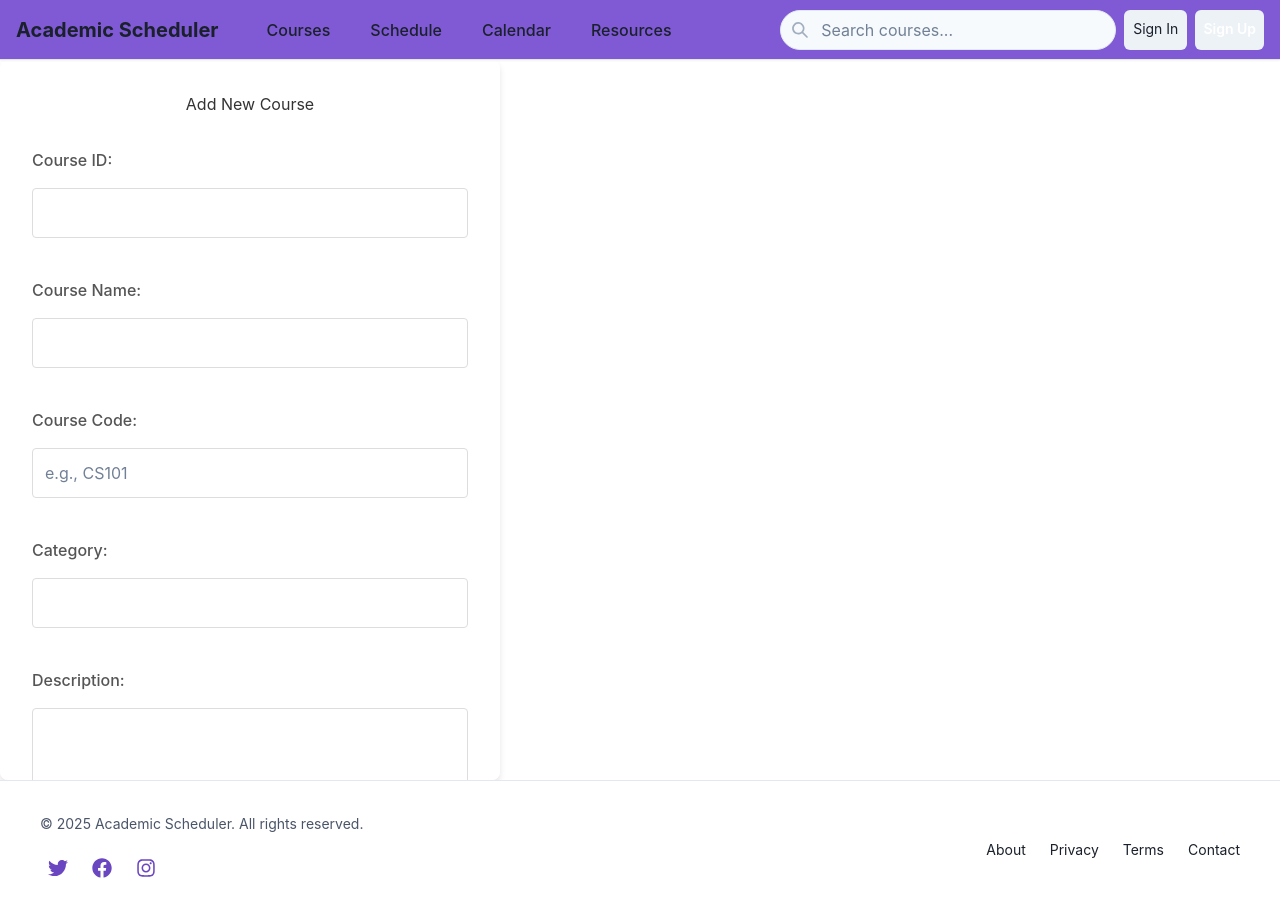
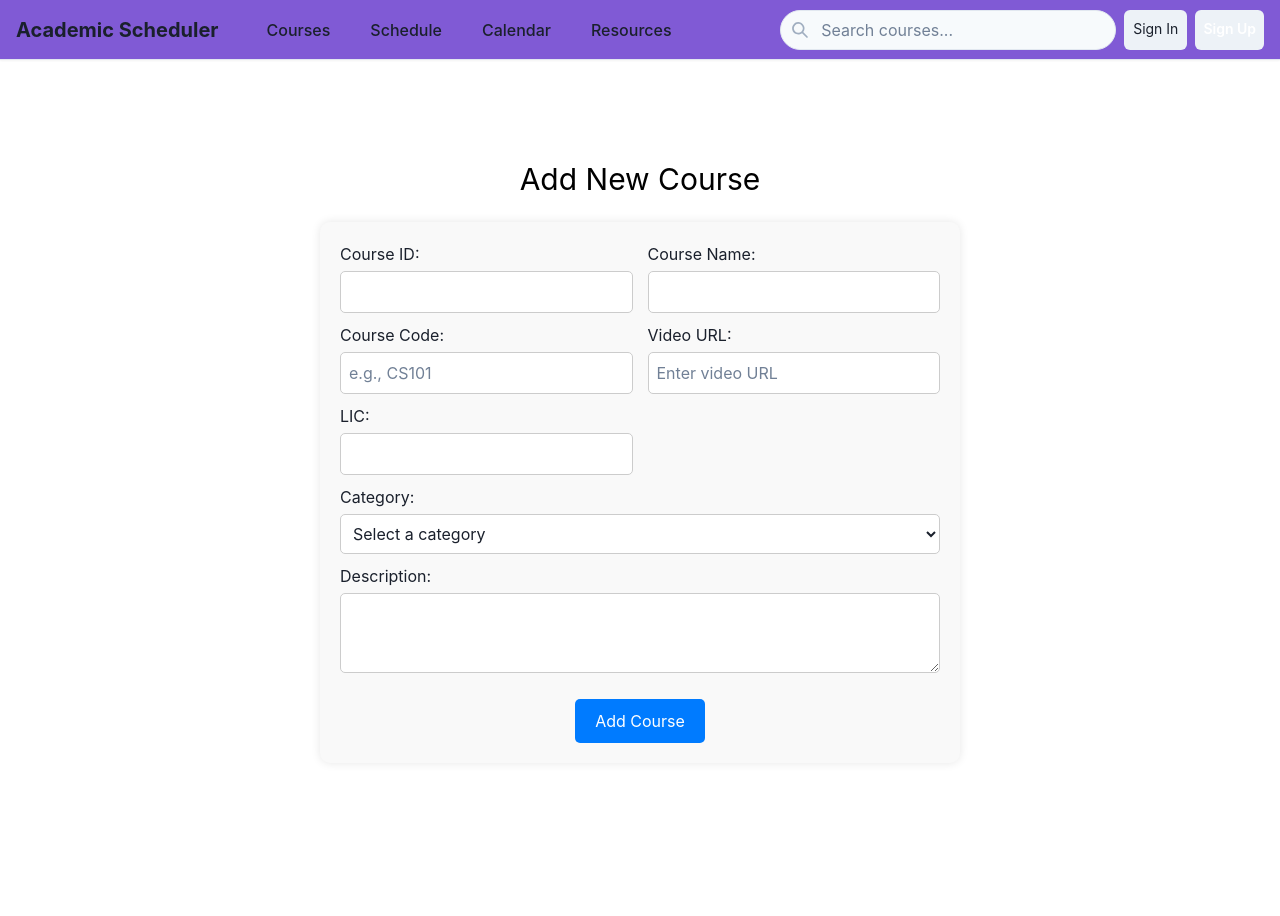
Before and after one commit to VoidEngineers/Academic_Scheduler, a React (Vite) app in the folder source/frontend/: page /admin/courses/form in a window 1280 px wide. After the commit the page ends 800 px from the top, so only its background shows below. Built offline with nearby package versions, Linux system fonts and the light colour scheme.

Commit message:
update css

```diff
--- a/source/frontend/src/pages/CourseForm/CourseForm.tsx
+++ b/source/frontend/src/pages/CourseForm/CourseForm.tsx
@@ -1,6 +1,7 @@
 import React, { useState } from 'react';
 import { useNavigate } from 'react-router-dom';
 import './CourseForm.css';
+import { Text } from "@chakra-ui/react";
 
 interface FormErrors {
   courseId?: string;
@@ -27,6 +28,9 @@ const CourseForm: React.FC = () => {
   const [errors, setErrors] = useState<FormErrors>({});
   const [touched, setTouched] = useState<Record<string, boolean>>({});
 
+  // Category options
+  const categoryOptions = ['IT', 'Sinhala', 'Science', 'English'];
+
   const validateField = (name: string, value: string): string => {
     switch (name) {
       case 'courseId':
@@ -47,7 +51,6 @@ const CourseForm: React.FC = () => {
 
       case 'category':
         if (!value) return 'Category is required';
-        if (value.length < 2) return 'Category must be at least 2 characters';
         return '';
 
       case 'courseDescription':
@@ -61,7 +64,6 @@ const CourseForm: React.FC = () => {
         return '';
 
       case 'videoUrl':
-        // No validation for video URL
         return '';
 
       default:
@@ -69,7 +71,7 @@ const CourseForm: React.FC = () => {
     }
   };
 
-  const handleChange = (e: React.ChangeEvent<HTMLInputElement | HTMLTextAreaElement>) => {
+  const handleChange = (e: React.ChangeEvent<HTMLInputElement | HTMLTextAreaElement | HTMLSelectElement>) => {
     const { name, value } = e.target;
     setFormData(prev => ({ ...prev, [name]: value }));
 
@@ -79,7 +81,7 @@ const CourseForm: React.FC = () => {
     }
   };
 
-  const handleBlur = (e: React.FocusEvent<HTMLInputElement | HTMLTextAreaElement>) => {
+  const handleBlur = (e: React.FocusEvent<HTMLInputElement | HTMLTextAreaElement | HTMLSelectElement>) => {
     const { name } = e.target;
     setTouched(prev => ({ ...prev, [name]: true }));
     const error = validateField(name, formData[name as keyof typeof formData]);
@@ -89,7 +91,6 @@ const CourseForm: React.FC = () => {
   const handleSubmit = (e: React.FormEvent) => {
     e.preventDefault();
 
-    // Validate all fields
     const newErrors: FormErrors = {};
     Object.keys(formData).forEach(key => {
       const error = validateField(key, formData[key as keyof typeof formData]);
@@ -97,146 +98,159 @@ const CourseForm: React.FC = () => {
     });
 
     if (Object.keys(newErrors).length === 0) {
-      // Form is valid, proceed with submission
       console.log('Form submitted:', formData);
-      // Add your submission logic here
-
-      // Navigate to course list page after successful submission
       navigate('/admin/courses/list');
     } else {
       setErrors(newErrors);
-      // Mark all fields as touched
-      const allTouched = Object.keys(formData).reduce((acc, key) => ({
-        ...acc,
-        [key]: true
-      }), {});
-      setTouched(allTouched);
+      setTouched(
+        Object.keys(formData).reduce((acc, key) => ({ ...acc, [key]: true }), {})
+      );
     }
   };
 
+  // Input field definitions
+  const inputFields = [
+    { label: 'Course ID', name: 'courseId', type: 'text' },
+    { label: 'Course Name', name: 'courseName', type: 'text' },
+    { label: 'Course Code', name: 'courseCode', type: 'text', placeholder: 'e.g., CS101' },
+    { label: 'Video URL', name: 'videoUrl', type: 'url', placeholder: 'Enter video URL' },
+    { label: 'LIC', name: 'lic', type: 'text' }
+  ];
+
+  // Create pairs of fields for two-column layout
+  const fieldPairs = [];
+  for (let i = 0; i < inputFields.length; i += 2) {
+    fieldPairs.push(inputFields.slice(i, i + 2));
+  }
+
   return (
-    <div className="course-form-container">
-      <h2>Add New Course</h2>
-      <form className="course-form" onSubmit={handleSubmit}>
-        <div className="form-group">
-          <label htmlFor="courseId">Course ID:</label>
+    <div style={{
+      display: 'flex',
+      justifyContent: 'center',
+      alignItems: 'center',
+      height: '100vh',
+      flexDirection: 'column'
+    }}>
+      <Text fontSize='30px' color='black' textAlign='center'>Add New Course</Text>
+      <form
+        onSubmit={handleSubmit}
+        style={{
+          width: '50%',
+          backgroundColor: '#f9f9f9',
+          padding: '20px',
+          borderRadius: '10px',
+          boxShadow: '0 0 10px rgba(0, 0, 0, 0.1)',
+          display: 'flex',
+          flexDirection: 'column',
+          alignItems: 'center',
+          marginTop: '20px'
+        }}
+      >
+        {/* Render field pairs in rows */}
+        {fieldPairs.map((pair, index) => (
+          <div key={index} style={{
+            width: '100%',
+            display: 'flex',
+            justifyContent: 'space-between',
+            gap: '15px',
+            marginBottom: '10px'
+          }}>
+            {pair.map(({ label, name, type, placeholder }) => (
+              <div key={name} style={{ flex: 1 }}>
+                <label htmlFor={name} style={{ display: 'block', marginBottom: '5px' }}>{label}:</label>
                 <input
-            type="text"
-            id="courseId"
-            name="courseId"
-            value={formData.courseId}
+                  type={type}
+                  id={name}
+                  name={name}
+                  value={formData[name as keyof typeof formData]}
                   onChange={handleChange}
                   onBlur={handleBlur}
-            className={touched.courseId && errors.courseId ? 'error' : ''}
+                  placeholder={placeholder}
+                  style={{
+                    width: '100%',
+                    padding: '8px',
+                    border: `1px solid ${errors[name as keyof FormErrors] ? 'red' : '#ccc'}`,
+                    borderRadius: '5px'
+                  }}
                   required
                 />
-          {touched.courseId && errors.courseId && (
-            <span className="error-message">{errors.courseId}</span>
+                {touched[name] && errors[name as keyof FormErrors] && (
+                  <span style={{ color: 'red', fontSize: '12px' }}>{errors[name as keyof FormErrors]}</span>
                 )}
               </div>
+            ))}
+            {/* If we have an odd number of fields, add an empty div to maintain layout */}
+            {pair.length === 1 && <div style={{ flex: 1 }}></div>}
+          </div>
+        ))}
 
-        <div className="form-group">
-          <label htmlFor="courseName">Course Name:</label>
-          <input
-            type="text"
-            id="courseName"
-            name="courseName"
-            value={formData.courseName}
-            onChange={handleChange}
-            onBlur={handleBlur}
-            className={touched.courseName && errors.courseName ? 'error' : ''}
-            required
-          />
-          {touched.courseName && errors.courseName && (
-            <span className="error-message">{errors.courseName}</span>
-          )}
-        </div>
-
-        <div className="form-group">
-          <label htmlFor="courseCode">Course Code:</label>
-          <input
-            type="text"
-            id="courseCode"
-            name="courseCode"
-            value={formData.courseCode}
-            onChange={handleChange}
-            onBlur={handleBlur}
-            className={touched.courseCode && errors.courseCode ? 'error' : ''}
-            placeholder="e.g., CS101"
-            required
-          />
-          {touched.courseCode && errors.courseCode && (
-            <span className="error-message">{errors.courseCode}</span>
-          )}
-        </div>
-
-        <div className="form-group">
-          <label htmlFor="category">Category:</label>
-          <input
-            type="text"
+        {/* Category dropdown in its own row */}
+        <div style={{ width: '100%', marginBottom: '10px' }}>
+          <label htmlFor="category" style={{ display: 'block', marginBottom: '5px' }}>Category:</label>
+          <select
             id="category"
             name="category"
             value={formData.category}
             onChange={handleChange}
             onBlur={handleBlur}
-            className={touched.category && errors.category ? 'error' : ''}
+            style={{
+              width: '100%',
+              padding: '8px',
+              border: `1px solid ${errors.category ? 'red' : '#ccc'}`,
+              borderRadius: '5px',
+              backgroundColor: 'white'
+            }}
             required
-          />
+          >
+            <option value="" disabled>Select a category</option>
+            {categoryOptions.map(option => (
+              <option key={option} value={option}>
+                {option}
+              </option>
+            ))}
+          </select>
           {touched.category && errors.category && (
-            <span className="error-message">{errors.category}</span>
+            <span style={{ color: 'red', fontSize: '12px' }}>{errors.category}</span>
           )}
         </div>
 
-        <div className="form-group">
-          <label htmlFor="courseDescription">Description:</label>
+        {/* Description textarea */}
+        <div style={{ width: '100%', marginBottom: '10px' }}>
+          <label htmlFor="courseDescription" style={{ display: 'block', marginBottom: '5px' }}>Description:</label>
           <textarea
             id="courseDescription"
             name="courseDescription"
             value={formData.courseDescription}
             onChange={handleChange}
             onBlur={handleBlur}
-            className={touched.courseDescription && errors.courseDescription ? 'error' : ''}
+            style={{
+              width: '100%',
+              padding: '8px',
+              border: `1px solid ${errors.courseDescription ? 'red' : '#ccc'}`,
+              borderRadius: '5px',
+              minHeight: '80px'
+            }}
             required
           />
           {touched.courseDescription && errors.courseDescription && (
-            <span className="error-message">{errors.courseDescription}</span>
+            <span style={{ color: 'red', fontSize: '12px' }}>{errors.courseDescription}</span>
           )}
         </div>
 
-        <div className="form-group">
-          <label htmlFor="videoUrl">Video URL:</label>
-          <input
-            type="url"
-            id="videoUrl"
-            name="videoUrl"
-            value={formData.videoUrl}
-            onChange={handleChange}
-            onBlur={handleBlur}
-            className={touched.videoUrl && errors.videoUrl ? 'error' : ''}
-            placeholder="Enter video URL"
-          />
-          {touched.videoUrl && errors.videoUrl && (
-            <span className="error-message">{errors.videoUrl}</span>
-          )}
-        </div>
-
-        <div className="form-group">
-          <label htmlFor="lic">LIC:</label>
-          <input
-            type="text"
-            id="lic"
-            name="lic"
-            value={formData.lic}
-            onChange={handleChange}
-            onBlur={handleBlur}
-            className={touched.lic && errors.lic ? 'error' : ''}
-          />
-          {touched.lic && errors.lic && (
-            <span className="error-message">{errors.lic}</span>
-          )}
-        </div>
-
-        <button type="submit" className="submit-button">Add Course</button>
+        <button
+          type="submit"
+          style={{
+            padding: '10px 20px',
+            backgroundColor: '#007BFF',
+            color: 'white',
+            border: 'none',
+            borderRadius: '5px',
+            cursor: 'pointer',
+            marginTop: '10px'
+          }}
+        >
+          Add Course
+        </button>
       </form>
     </div>
   );
--- a/source/frontend/src/pages/CourseList/CourseList.tsx
+++ b/source/frontend/src/pages/CourseList/CourseList.tsx
@@ -1,6 +1,6 @@
 import React, { useState } from 'react';
 import './CourseList.css';
-import UpdateCourseForm from '../CourseForm/UpdateCourseForm';
+import UpdateCourseForm from '../CourseUpdate/UpdateCourseForm';
 
 interface Course {
   courseId: string;
--- /dev/null
+++ b/source/frontend/src/pages/CourseUpdate/UpdateCourseForm.css
@@ -0,0 +1,157 @@
+.course-form-container {
+  background-color: #ffffff;
+  padding: 2rem;
+  border-radius: 8px;
+  box-shadow: 0 2px 4px rgba(0, 0, 0, 0.1);
+  max-width: 600px;
+  width: 100%;
+  height: 90vh; /* Adjust height so it doesn't overflow */
+  max-height: 90vh; /* Prevent it from growing too big */
+  overflow-y: auto; /* Enable vertical scrolling */
+  position: relative;
+  display: flex;
+  flex-direction: column;
+}
+
+/* Ensure the form itself can grow and scroll */
+.course-form {
+  flex-grow: 1;
+  overflow-y: auto;
+  display: flex;
+  flex-direction: column;
+  gap: 1rem;
+}
+
+/* Ensure page itself is scrollable */
+html, body {
+  height: 100%;
+  margin: 0;
+  padding: 0;
+  overflow-y: auto;
+}
+
+/* If the button is getting cut off, ensure it's visible */
+.form-actions {
+  display: flex;
+  gap: 1rem;
+  margin-top: auto; /* Pushes the buttons to the bottom */
+  padding-bottom: 1rem;
+}
+
+
+.form-header {
+  display: flex;
+  justify-content: space-between;
+  align-items: center;
+  margin-bottom: 1.5rem;
+}
+
+.form-header h2 {
+  margin: 0;
+  color: #333;
+  font-size: 1.5rem;
+}
+
+.close-button {
+  background: none;
+  border: none;
+  font-size: 1.5rem;
+  color: #666;
+  cursor: pointer;
+  padding: 0.5rem;
+  line-height: 1;
+  transition: color 0.2s;
+}
+
+.close-button:hover {
+  color: #333;
+}
+
+.course-form {
+  display: flex;
+  flex-direction: column;
+  gap: 1rem;
+}
+
+.form-group {
+  display: flex;
+  flex-direction: column;
+  gap: 0.5rem;
+}
+
+.form-group label {
+  font-weight: 500;
+  color: #555;
+}
+
+.form-group input,
+.form-group textarea {
+  padding: 0.75rem;
+  border: 1px solid #ddd;
+  border-radius: 4px;
+  font-size: 1rem;
+  transition: border-color 0.2s;
+}
+
+.form-group input:focus,
+.form-group textarea:focus {
+  outline: none;
+  border-color: #4a90e2;
+}
+
+.form-group input:disabled {
+  background-color: #f5f5f5;
+  cursor: not-allowed;
+}
+
+.form-group textarea {
+  min-height: 100px;
+  resize: vertical;
+}
+
+.form-actions {
+  display: flex;
+  gap: 1rem;
+  margin-top: 1.5rem;
+}
+
+.submit-button,
+.cancel-button {
+  padding: 0.75rem 1.5rem;
+  border: none;
+  border-radius: 4px;
+  font-size: 1rem;
+  font-weight: 500;
+  cursor: pointer;
+  transition: background-color 0.2s;
+}
+
+.submit-button {
+  background-color: #4a90e2;
+  color: white;
+}
+
+.submit-button:hover {
+  background-color: #357abd;
+}
+
+.cancel-button {
+  background-color: #f5f5f5;
+  color: #666;
+}
+
+.cancel-button:hover {
+  background-color: #e0e0e0;
+}
+
+/* Error states */
+.form-group input.error,
+.form-group textarea.error {
+  border-color: #dc3545;
+}
+
+.error-message {
+  color: #dc3545;
+  font-size: 0.875rem;
+  margin-top: 0.25rem;
+}
--- a/source/frontend/src/pages/CourseForm/UpdateCourseForm.tsx
+++ b/source/frontend/src/pages/CourseUpdate/UpdateCourseForm.tsx
@@ -1,5 +1,5 @@
 import React from 'react';
-import './CourseForm.css';
+import './UpdateCourseForm.css';
 
 interface Course {
   courseId: string;
```
Also changed, not shown: source/frontend/src/pages/CourseList/CourseList.css (indentation only). Lines whose indentation alone changed are shown as unchanged.
